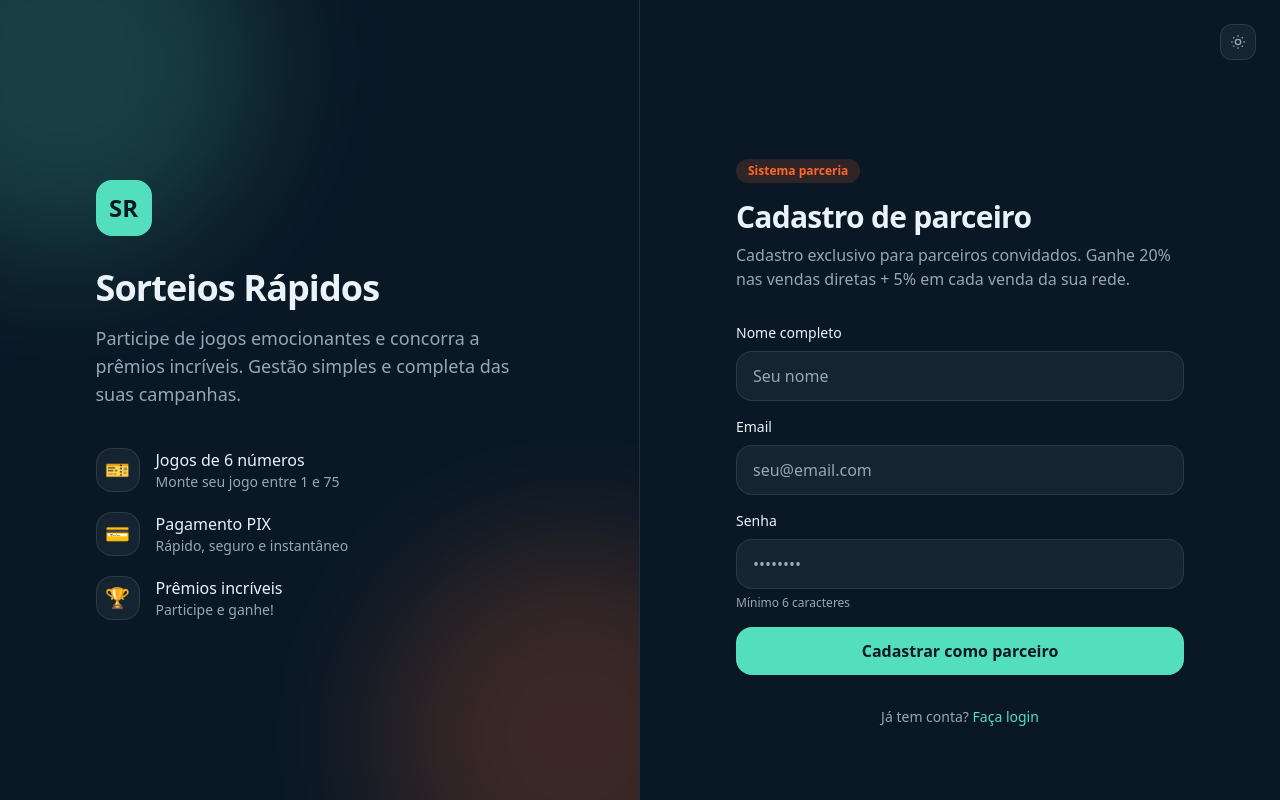
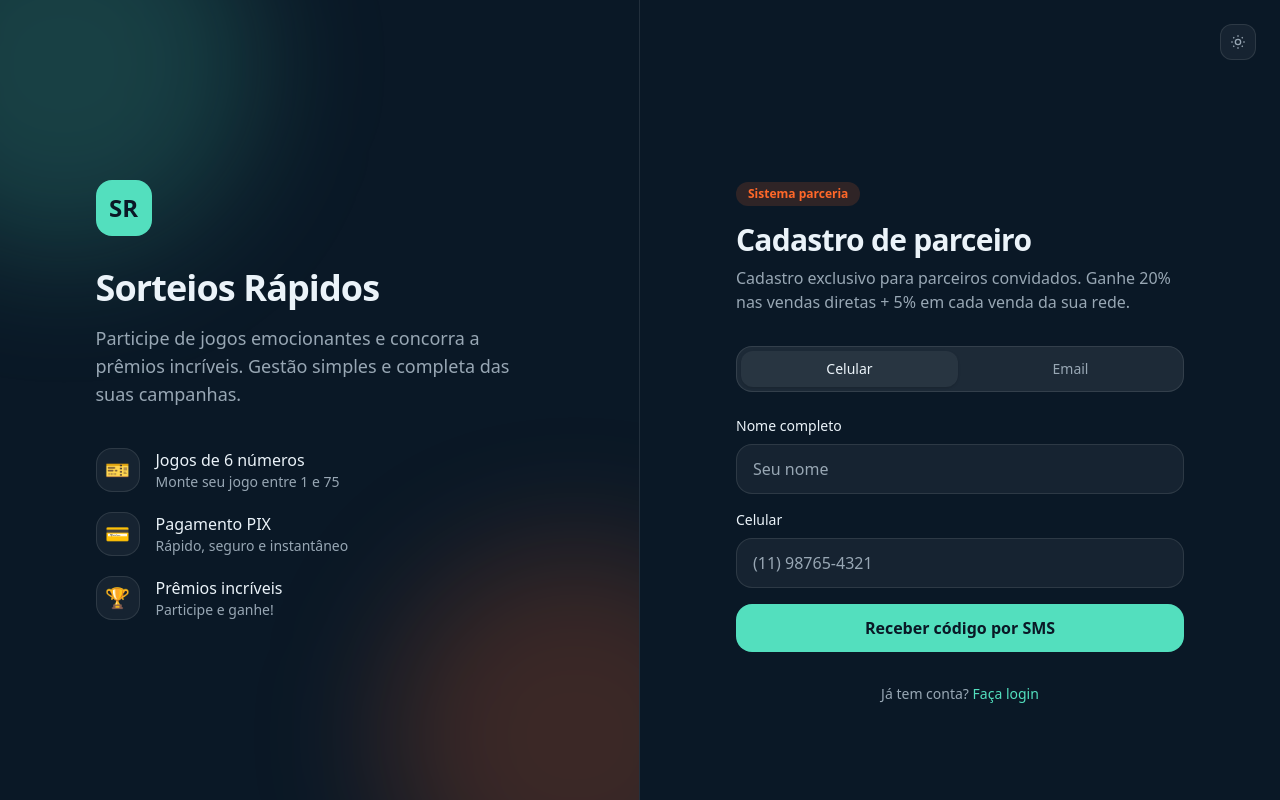
Before and after one commit to Spex-X/lab, a Next.js app: page /cadastro-parceiro in a window 1280 px wide. Built offline with nearby package versions, Linux system fonts and the light colour scheme; no server answers.

Commit message:
Convite de parceiro: cadastro por celular (padrão) ou email
Generated with [Devin](https://devin.ai)

Co-Authored-By: Devin <158243242+devin-ai-integration[bot]@users.noreply.github.com>

```diff
--- a/app/cadastro-parceiro/page.tsx
+++ b/app/cadastro-parceiro/page.tsx
@@ -6,13 +6,11 @@ import { suggestEmailCorrection } from '@/lib/email-suggest'
 import { useRouter } from 'next/navigation'
 import Link from 'next/link'
 import { AuthShell, authInput, authButton } from '@/components/auth-shell'
-
-function getRefCookie() {
-  const match = document.cookie.match(/(?:^|;\s*)rifa_ref=([^;]+)/)
-  return match ? decodeURIComponent(match[1]) : null
-}
+import { PhoneAuth } from '@/components/phone-auth'
+import { getRefCookie } from '@/lib/ref-cookie'
 
 export default function AffiliateSignupPage() {
+  const [method, setMethod] = useState<'email' | 'phone'>('phone')
   const [email, setEmail] = useState('')
   const [password, setPassword] = useState('')
   const [fullName, setFullName] = useState('')
@@ -112,12 +110,36 @@ export default function AffiliateSignupPage() {
             </p>
           </div>
 
-          {error && (
+          <div className="grid grid-cols-2 gap-1 p-1 mb-6 rounded-xl bg-muted border border-border">
+            {([
+              ['phone', 'Celular'],
+              ['email', 'Email'],
+            ] as const).map(([m, label]) => (
+              <button
+                key={m}
+                type="button"
+                onClick={() => {
+                  setMethod(m)
+                  setError('')
+                }}
+                className={`py-2 rounded-lg text-sm font-medium transition ${
+                  method === m ? 'bg-card text-foreground shadow-sm' : 'text-muted-foreground hover:text-foreground'
+                }`}
+              >
+                {label}
+              </button>
+            ))}
+          </div>
+
+          {method === 'email' && error && (
             <div className="mb-6 px-4 py-3 rounded-xl bg-destructive/10 border border-destructive/30 text-destructive text-sm">
               {error}
             </div>
           )}
 
+          {method === 'phone' ? (
+            <PhoneAuth isSignUp next="/dashboard" />
+          ) : (
           <form onSubmit={handleSignup} className="space-y-4">
             <div>
               <label className="block text-sm font-medium mb-2">Nome completo</label>
@@ -179,6 +201,7 @@ export default function AffiliateSignupPage() {
               {loading ? 'Cadastrando...' : 'Cadastrar como parceiro'}
             </button>
           </form>
+          )}
 
           <p className="mt-8 text-center text-sm text-muted-foreground">
             Já tem conta?{' '}
```
